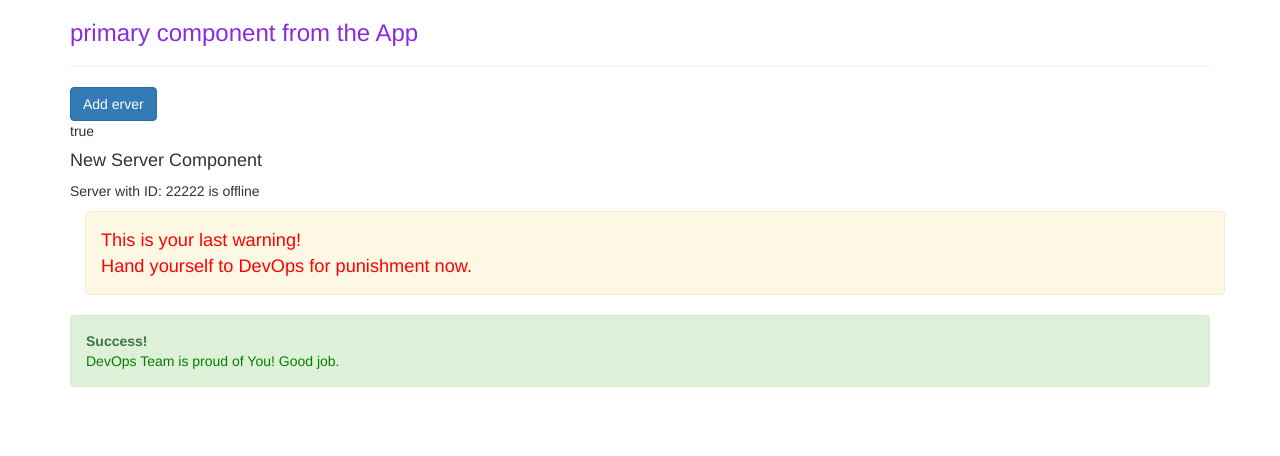
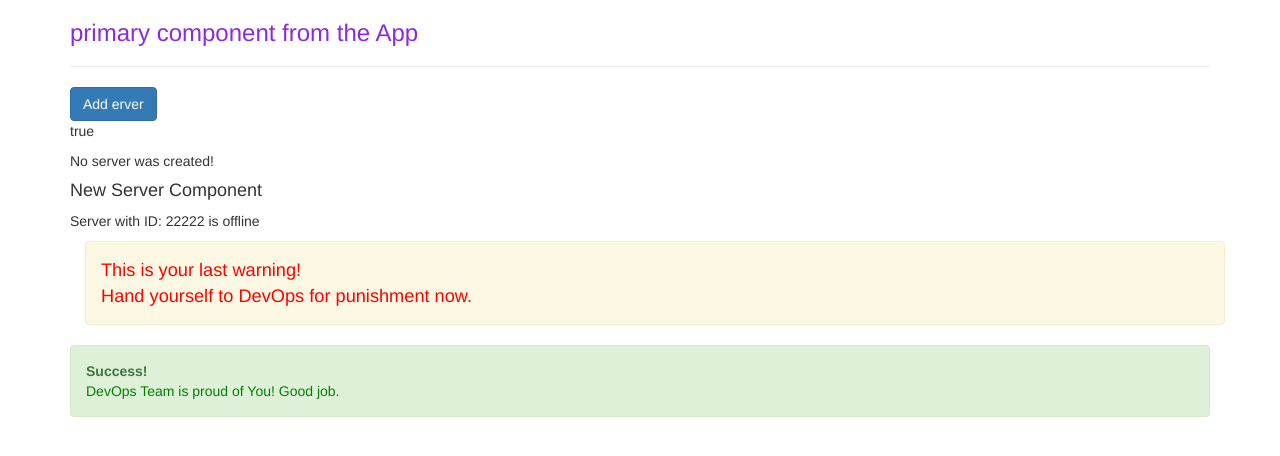
Before and after one commit to SuperJaba/angularCourseUDEMY, an Angular app: page / in a window 1280 px wide. Shown: the top 456 px of the page. Built offline with nearby package versions, Linux system fonts and the light colour scheme.

Commit message:
EVENT HANDLING EXAMPLE - servers.component.ts/.html

```diff
--- a/src/app/servers/servers.component.html
+++ b/src/app/servers/servers.component.html
@@ -1,5 +1,6 @@
-<button class="btn btn-primary" [disabled]="!allowNewServer">Add erver</button>
+<button class="btn btn-primary" [disabled]="!allowNewServer" (click)="onCreateServer()">Add erver</button>
 <p [innerText]="allowNewServer"></p>
+<p>{{ serverCreationStatus }}</p>
 <app-server></app-server>
 <div class="container">
     <app-warrning-alert></app-warrning-alert>
--- a/src/app/servers/servers.component.ts
+++ b/src/app/servers/servers.component.ts
@@ -9,6 +9,7 @@
 })
 export class ServersComponent implements OnInit {
   allowNewServer = false;
+  serverCreationStatus = 'No server was created!';
   constructor() {
     setTimeout(() => {
       this.allowNewServer = true;
@@ -18,4 +19,8 @@
   ngOnInit() {
   }
 
+  onCreateServer() {
+    this.serverCreationStatus = 'Server was created!';
+  }
+
 }
```
